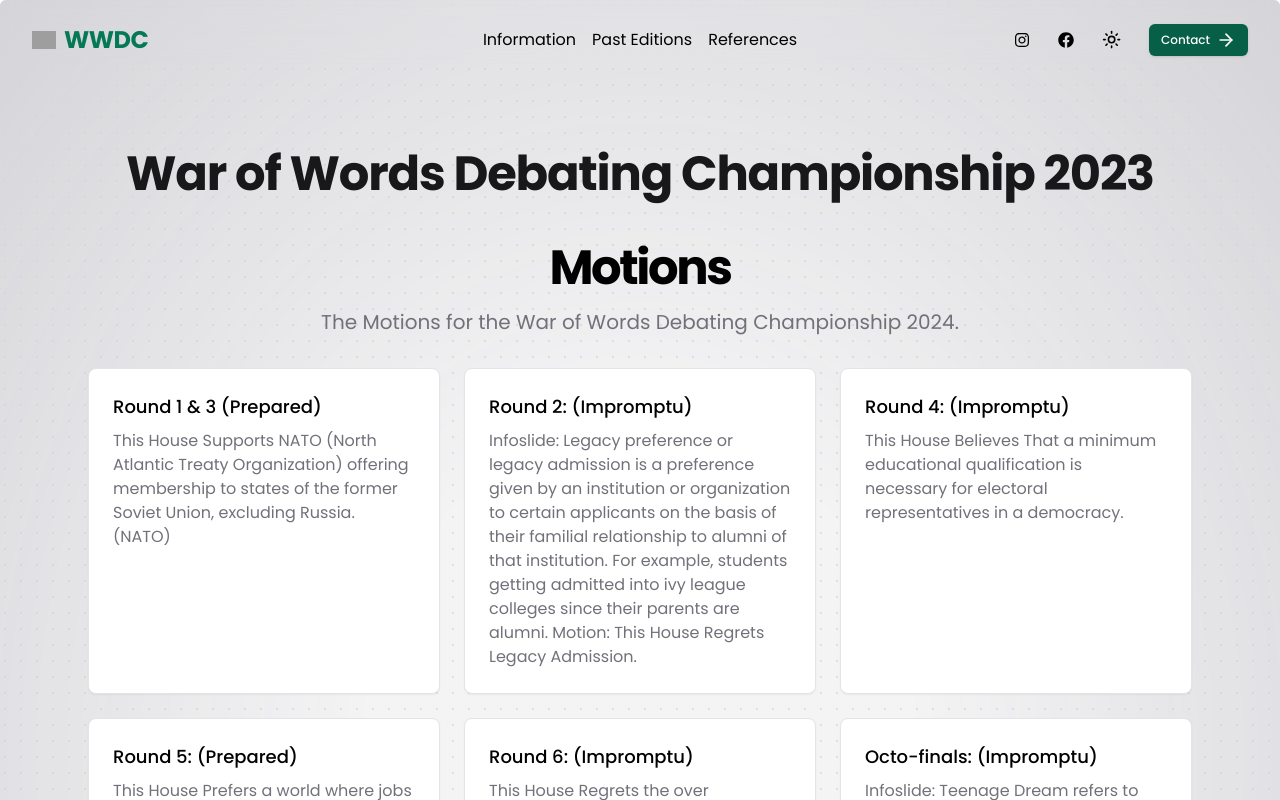
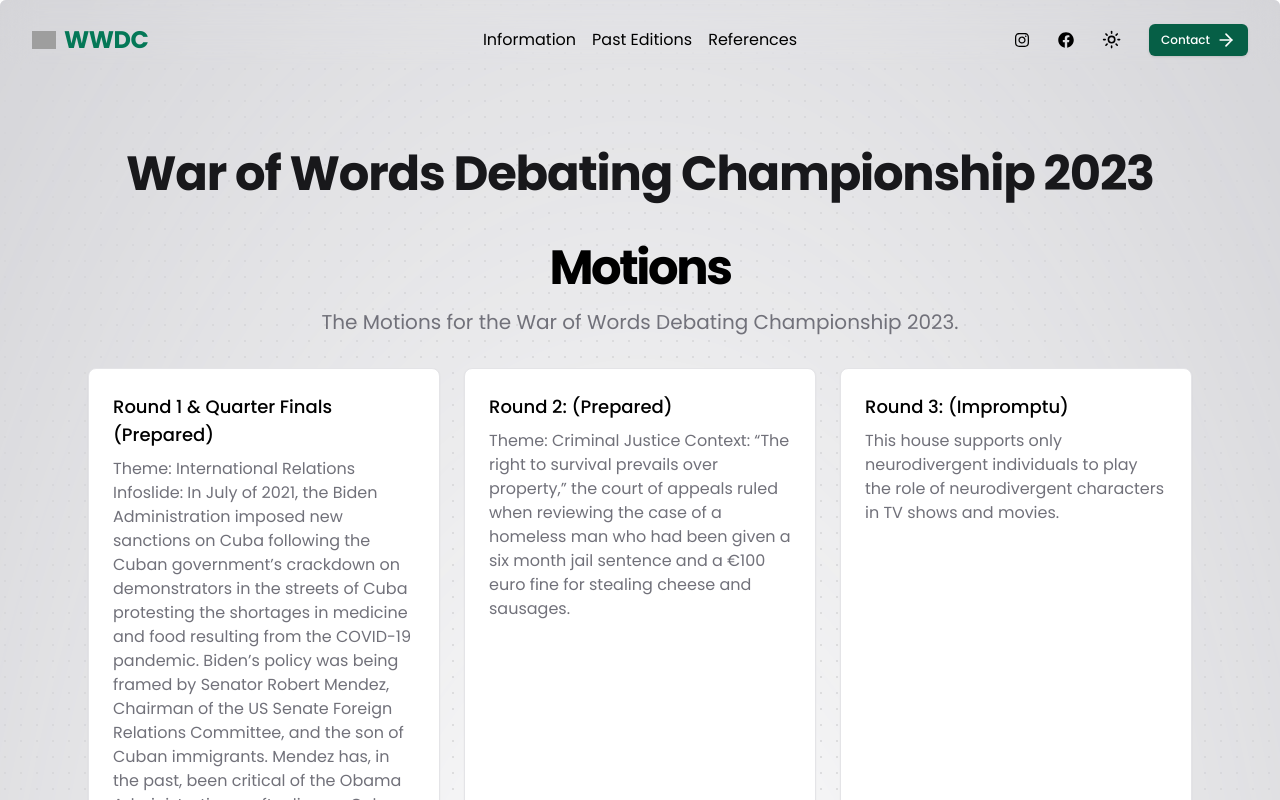
Before and after one commit to Achyut2009/wwdc-debate-website., a Next.js app: page /2024/motions in a window 1280 px wide. Shown: the top 800 px of the page. Built offline with nearby package versions, Linux system fonts and the light colour scheme; grey boxes are pictures that could not be loaded.

Commit message:
initial commit

```diff
--- a/app/2024/motions/page.tsx
+++ b/app/2024/motions/page.tsx
@@ -1,5 +1,5 @@
 import Page from "@/components/header";
-import { twentyfour } from "@/data";
+import { twentythree } from "@/data";
 
 export default function Brief() {
   return (
@@ -11,11 +11,11 @@ export default function Brief() {
               Motions
             </h2>
             <p className="mx-auto max-w-[700px] text-zinc-500 md:text-xl dark:text-zinc-400">
-              The Motions for the War of Words Debating Championship 2024.
+              The Motions for the War of Words Debating Championship 2023.
             </p>
           </div>
             <div className="mt-8 grid grid-cols-1 gap-6 sm:grid-cols-2 md:grid-cols-3">
-            {twentyfour.motions.map((motion, idx) => (
+            {twentythree.motions.map((motion, idx) => (
               <div
               key={idx}
               className="rounded-lg border border-zinc-200 bg-white p-6 shadow-sm dark:border-zinc-800 dark:bg-zinc-950"
```
